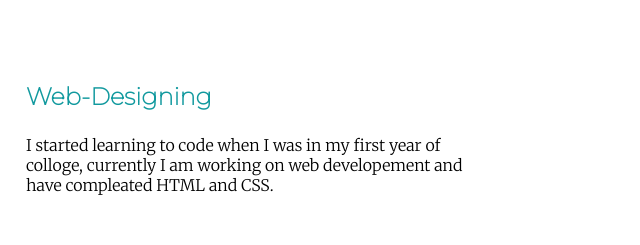
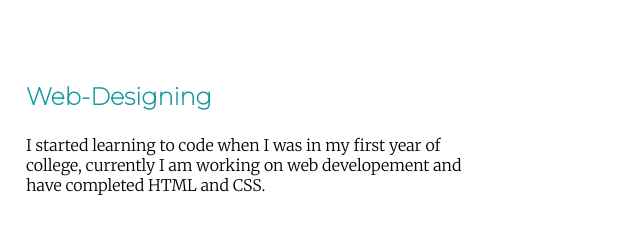
Before and after one commit to parth121101/CV, a plain HTML site: page index.html in a window 1280 px wide. Shown: the part 1820-2065 px from the top of the page, 484-1124 px from the left. Drawn offline with Linux system fonts and the light colour scheme.

Commit message:
Update index.html

```diff
--- a/index.html
+++ b/index.html
@@ -44,7 +44,7 @@
         <div class="skill-row">
           <img width="25%" class="webdev" src="images-css-mysite/200w.webp" alt="webd-gif">
           <h3>Web-Designing</h3>
-          <p>I started learning to code when I was in my first year of colloge, currently I am working on web developement and have compleated HTML and CSS.
+          <p>I started learning to code when I was in my first year of college, currently I am working on web developement and have completed HTML and CSS.
           </p>
         </div>
         <div class="skill-row">
```
